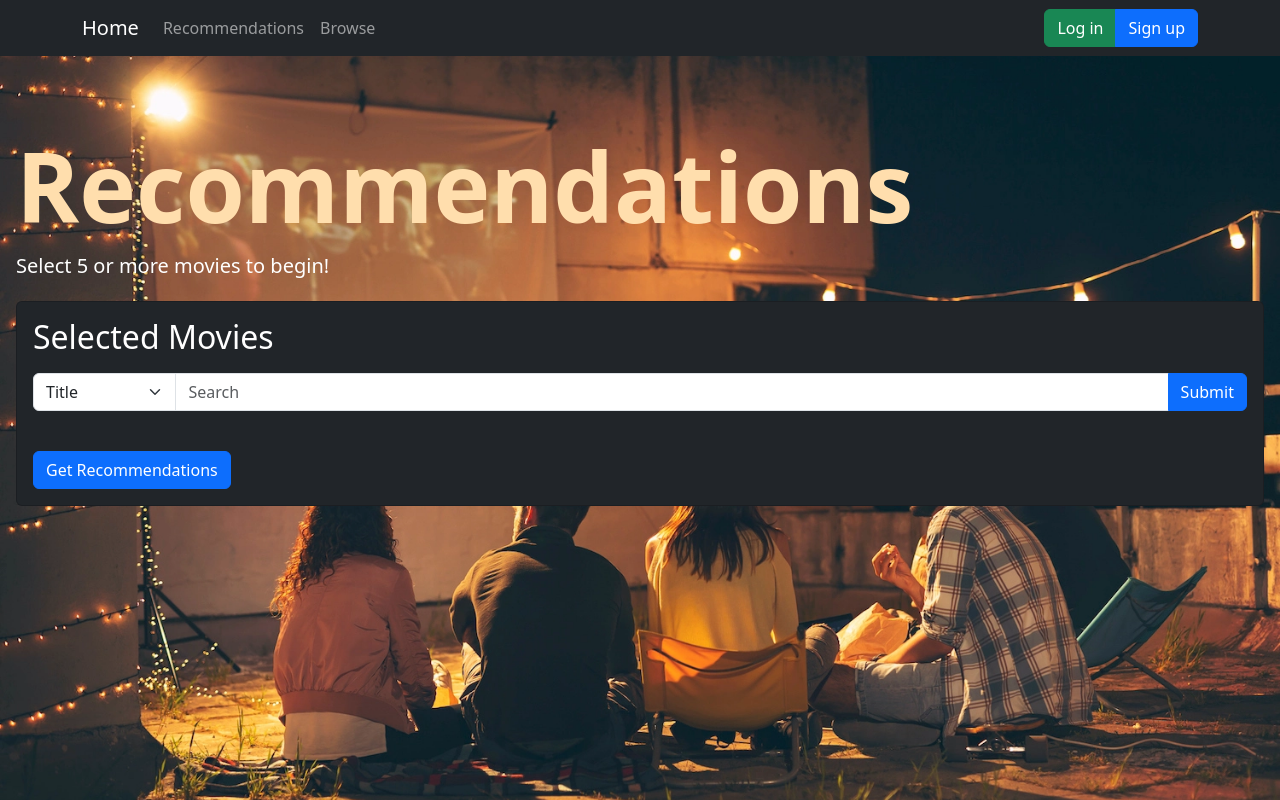
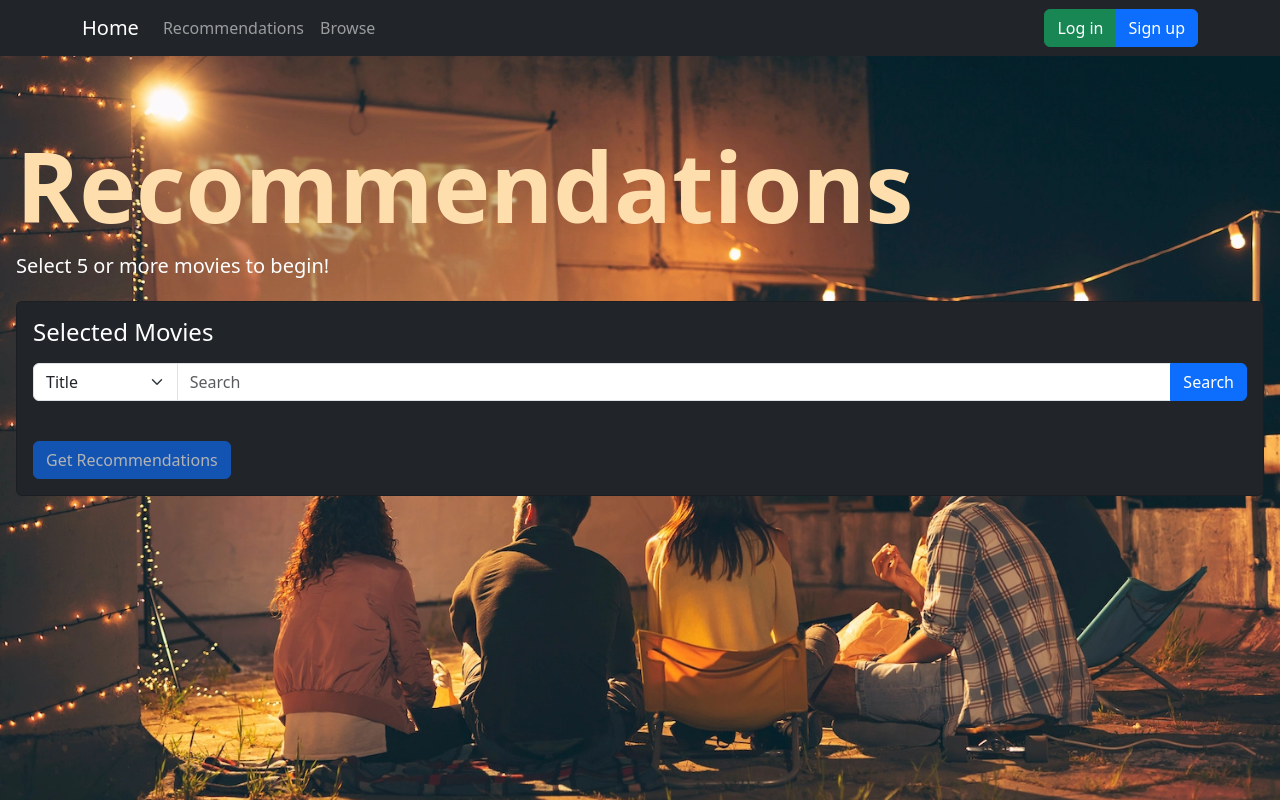
Before and after one commit to ReelGoodOSU/reel-good, a React (Create React App) app: page /recommendation in a window 1280 px wide. Built offline with nearby package versions, Linux system fonts and the light colour scheme.

Commit message:
Add a clear selection button for recommendations

```diff
--- a/src/components/RecommendationForm.js
+++ b/src/components/RecommendationForm.js
@@ -256,7 +256,11 @@ function RecommendationForm() {
 
     return (
       <div>
-        <Button variant="primary" onClick={handleClick}>
+        <Button
+          variant="primary"
+          onClick={handleClick}
+          disabled={selectedMovies.length < 5}
+        >
           Get Recommendations
         </Button>
         {recommendations.length > 0 && (
@@ -282,15 +286,27 @@ function RecommendationForm() {
     );
   };
 
+  const ClearSelectionButton = () => {
+    const handleClick = (event) => {
+      setSelectedMovies([]);
+      setRecommendations([]);
+      setSearchResults(null);
+    };
+
+    if (selectedMovies.length > 0)
+      return <Button variant="danger" onClick={handleClick}>Clear Selection</Button>;
+  };
+
   // Generate the HTML to return
   return (
     <div className="search-form">
-      <h2>Selected Movies</h2>
+      <h4>Selected Movies</h4>
       <ul key={selectedMovies.length}>
         {selectedMovies.map((movie) => (
           <li key={movie["_id"]}>{movie["_source"].title}</li>
         ))}
       </ul>
+      <ClearSelectionButton />
 
       <Form onSubmit={handleSubmit}>
         {
@@ -334,7 +350,7 @@ function RecommendationForm() {
             //<Form.Label>Search by</Form.Label>
           }
           <Button type="submit" variant="primary">
-            Submit
+            Search
           </Button>
         </InputGroup>
 
```
